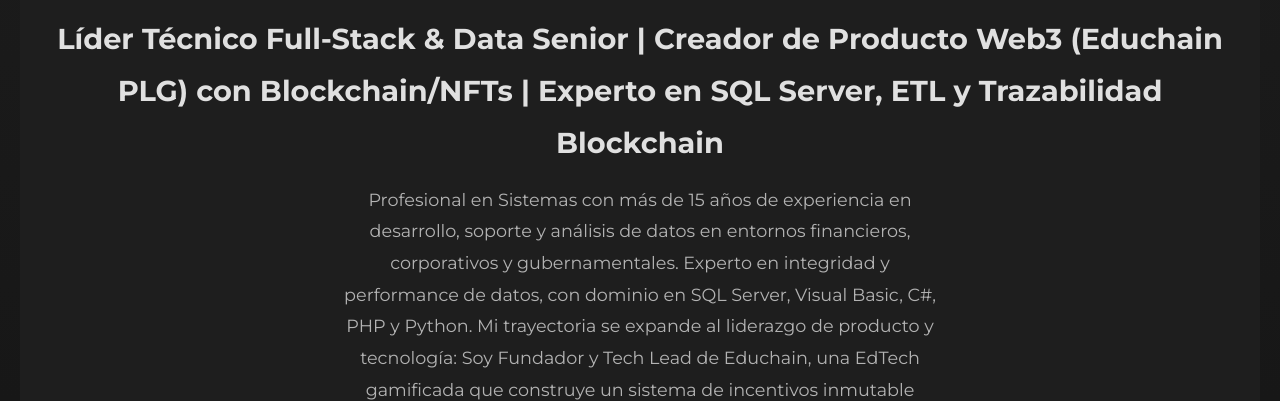
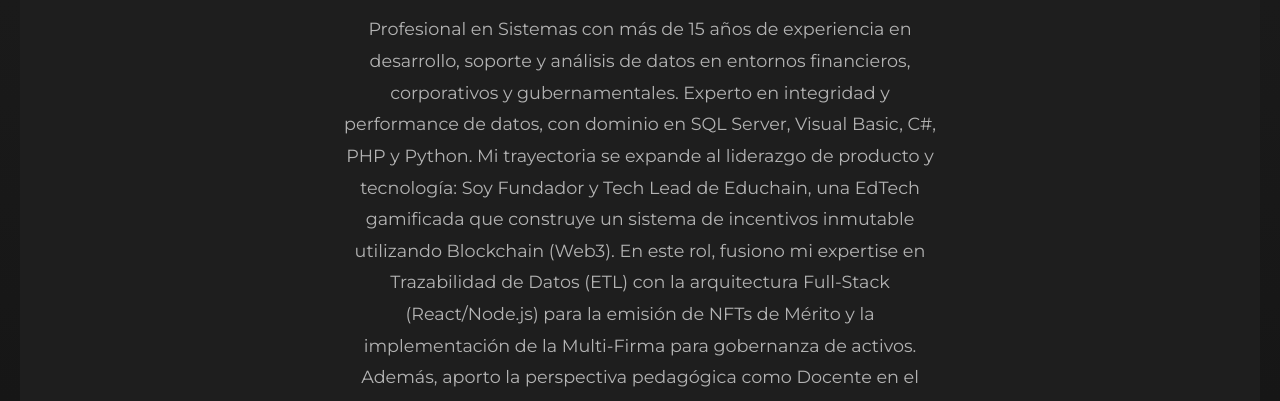
Before and after one commit to pablosebastiangomez-dev/professional-profile, a website: page index.html in a window 1280 px wide. Shown: the part 396-797 px from the top of the page. Drawn offline with Linux system fonts and the light colour scheme.

Commit message:
Refactor: Update title and 'Sobre mí' section in index.html more precisely

```diff
--- a/index.html
+++ b/index.html
@@ -25,7 +25,6 @@
   <div id="dynamic-navbar-area"></div>
   <section id="hero" class="hero">
     <h1>Pablo Sebastián Gómez</h1>
-    <h2>Líder Técnico Full-Stack & Data Senior | Creador de Producto Web3 (Educhain PLG) con Blockchain/NFTs | Experto en SQL Server, ETL y Trazabilidad Blockchain</h2>
     <p>Profesional en Sistemas con más de 15 años de experiencia en desarrollo, soporte y análisis de datos en entornos financieros, corporativos y gubernamentales. Experto en integridad y performance de datos, con dominio en SQL Server, Visual Basic, C#, PHP y Python.
 
 Mi trayectoria se expande al liderazgo de producto y tecnología: Soy Fundador y Tech Lead de Educhain, una EdTech gamificada que construye un sistema de incentivos inmutable utilizando Blockchain (Web3). En este rol, fusiono mi expertise en Trazabilidad de Datos (ETL) con la arquitectura Full-Stack (React/Node.js) para la emisión de NFTs de Mérito y la implementación de la Multi-Firma para gobernanza de activos.
```
